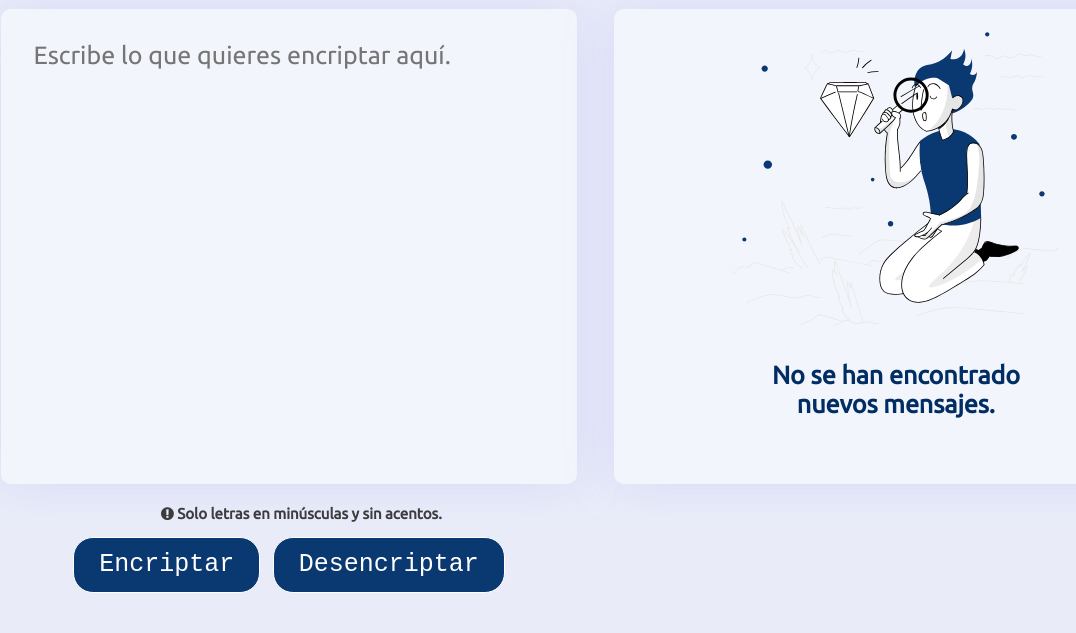
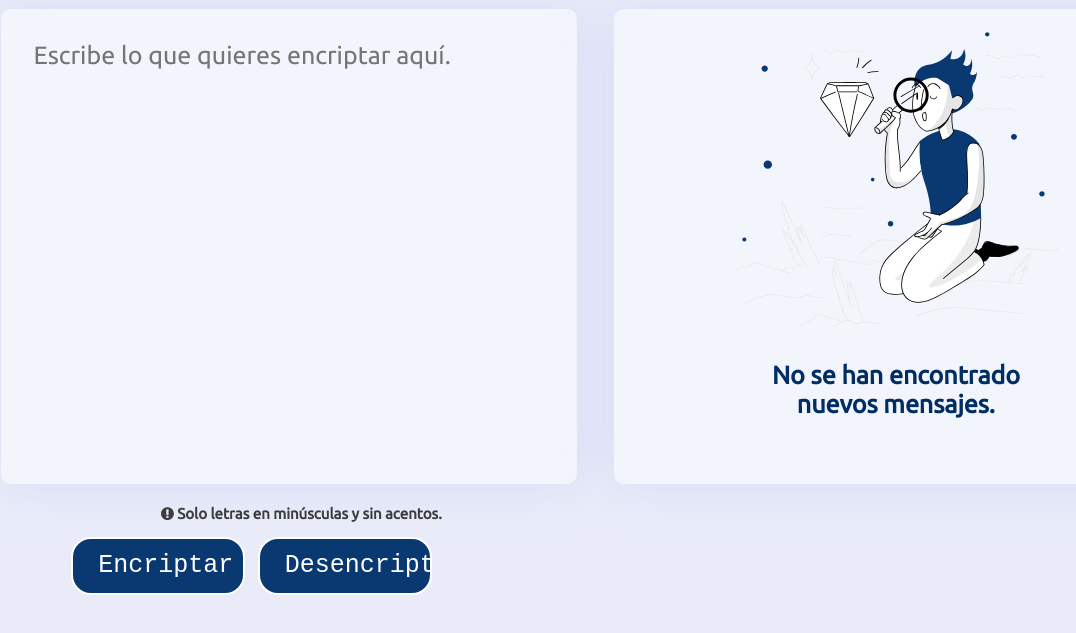
Before and after one commit to constSobri/Challenge-Programa-ONE, a plain HTML site: page index.html in a window 1280 px wide. Shown: the part 139-772 px from the top of the page, without its empty margins (45-1121 px from the left). Drawn offline with Linux system fonts and the light colour scheme; a web font is replaced by a local one.

Commit message:
arreglando detalles del style e inpidiendo minus o caracteres/acentos thanks to (discord) Joguel96#9550

```diff
--- a/css/style.css
+++ b/css/style.css
@@ -1,8 +1,6 @@
 /* :root {
     max-width: 100%;
 } */
-
-@media screen and (min-width: 320px) {
 
     html {
         font-size: 12px;
@@ -37,7 +35,6 @@
         color: #535353;
     }
 
-    }
 
     #logo {
         display: grid;
@@ -94,9 +91,10 @@
         font-family: 'Chivo Mono', monospace;
         color: white;
         background-color: #0A3871;
-        border: 1px solid white;
+        border: 2px solid white;
         border-radius: 20px;
         padding: 1.5rem 3.5rem 1.5rem;
+        width: 100%;
     }
 
     #btn-desencriptar {
@@ -104,10 +102,11 @@
         font-family: 'Chivo Mono', monospace;
         color: white;
         background-color: #0A3871;
-        border: 1px solid white;
+        border: 2px solid white;
         border-radius: 20px;
         margin-top: 1rem;
         padding: 1.5rem 3.5rem 1.5rem;
+        width: 100%;
     }
 
     #texto-salida {
@@ -173,14 +172,14 @@
     #btn-encriptar:hover {
         color: #0A3871;
         background-color: #F3F5FC;
-        border: 0.1em solid #0A3871;
+        border: 2px solid #0A3871;
         cursor: pointer;
     }
 
     #btn-desencriptar:hover {
         color: #0A3871;
         background-color: #F3F5FC;
-        border: 0.1em solid #0A3871;
+        border: 2px solid #0A3871;
         cursor: pointer;
     }
 
@@ -195,6 +194,38 @@
     #copy:active {
         font-size: 1.4rem;
     }
+
+
+@media screen and (min-width: 700px){
+
+    #botones {
+        display: flex;
+    }
+
+    #btn-encriptar {
+        font-size: 2rem;
+        font-family: 'Chivo Mono', monospace;
+        color: white;
+        background-color: #0A3871;
+        border: 2px solid white;
+        border-radius: 20px;
+        padding: 1rem 1.5rem 1rem;
+        width: 60%;
+    }
+
+    #btn-desencriptar {
+        font-size: 2rem;
+        font-family: 'Chivo Mono', monospace;
+        color: white;
+        background-color: #0A3871;
+        border: 2px solid white;
+        border-radius: 20px;
+        margin-top: 0;
+        margin-left: 0.5rem;
+        padding: 1rem 1.5rem 1rem;
+        width: 60%;
+    }
+}
 
 
 @media screen and (min-width: 1200px) {
@@ -279,9 +310,10 @@
         font-family: 'Chivo Mono', monospace;
         color: white;
         background-color: #0A3871;
-        border: 1px solid white;
+        border: 2px solid white;
         border-radius: 20px;
         padding: 0.5rem 1rem 0.5rem;
+        width: 40%;
     }
 
     #btn-desencriptar {
@@ -289,11 +321,12 @@
         font-family: 'Chivo Mono', monospace;
         color: white;
         background-color: #0A3871;
-        border: 1px solid white;
+        border: 2px solid white;
         border-radius: 20px;
         margin-top: 0;
         margin-left: 0.5rem;
         padding: 0.5rem 1rem 0.5rem;
+        width: 40%;
     }
 
     #texto-salida {
--- a/index.html
+++ b/index.html
@@ -23,7 +23,7 @@
     </div>
     <div id="base">
         <div id="texto-aqui">
-            <textarea name="encriptador" id="entrada" placeholder="Escribe lo que quieres encriptar aquí." required></textarea>
+            <textarea name="encriptador" id="entrada" placeholder="Escribe lo que quieres encriptar aquí." pattern="[a-z ]*" oninput="this.value = this.value.replace(/[^a-z\n ]/g, '')" required></textarea>
             <div id="btn">
                 <p><i class="fa fa-exclamation-circle"></i> Solo letras en minúsculas y sin acentos.</p>
                 <div id="botones">
@@ -35,7 +35,7 @@
         <div id="texto-salida">
             <div id="area-salida">
                 <textarea name="salida" id="salida" readonly required></textarea>
-                <h1 id="copy"><i class="fa fa-copy (alias)"></i></h1>
+                <h1 id="copy" title="copiar"><i class="fa fa-copy (alias)"></i></h1>
                 <img src="res/dibujo.svg" alt="dibujo" id="dibujo">
                 <h1 id="nose">No se han encontrado<br> nuevos mensajes.</h1>
             <div id="btn">
```
